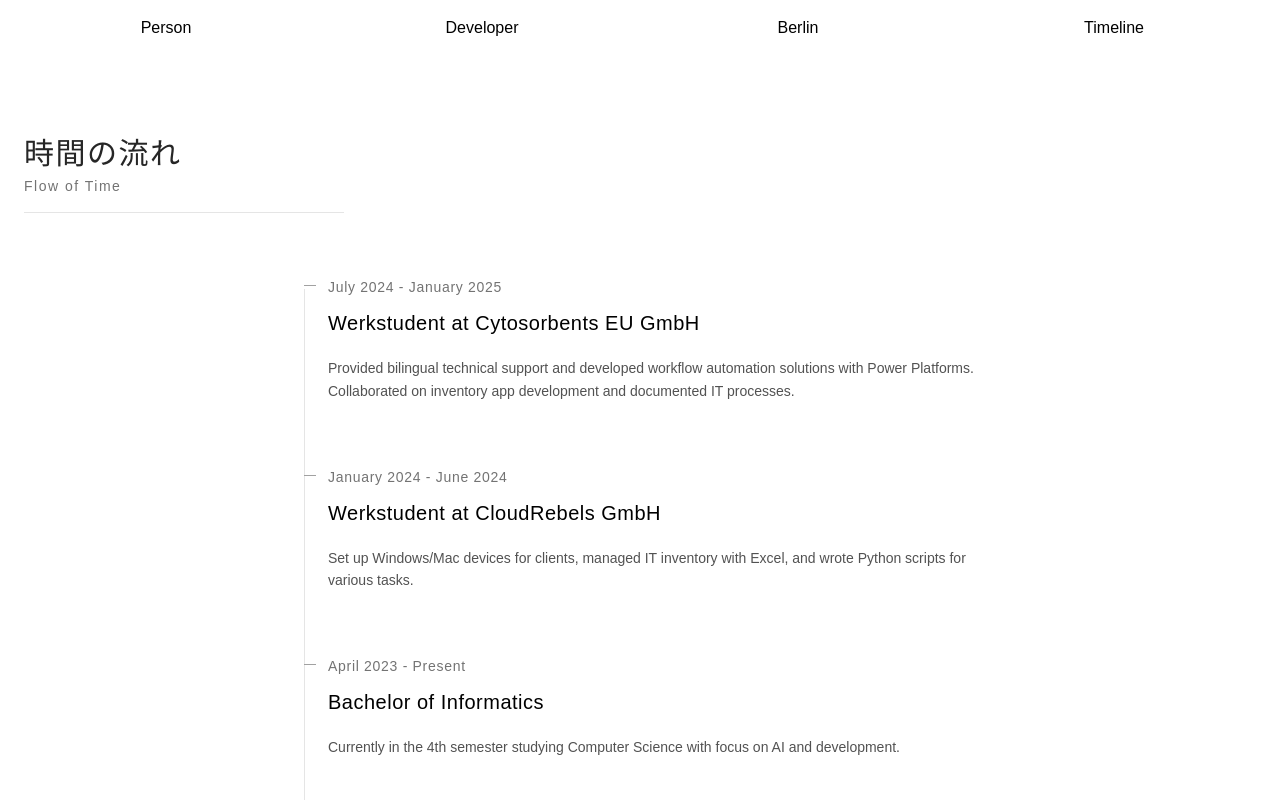
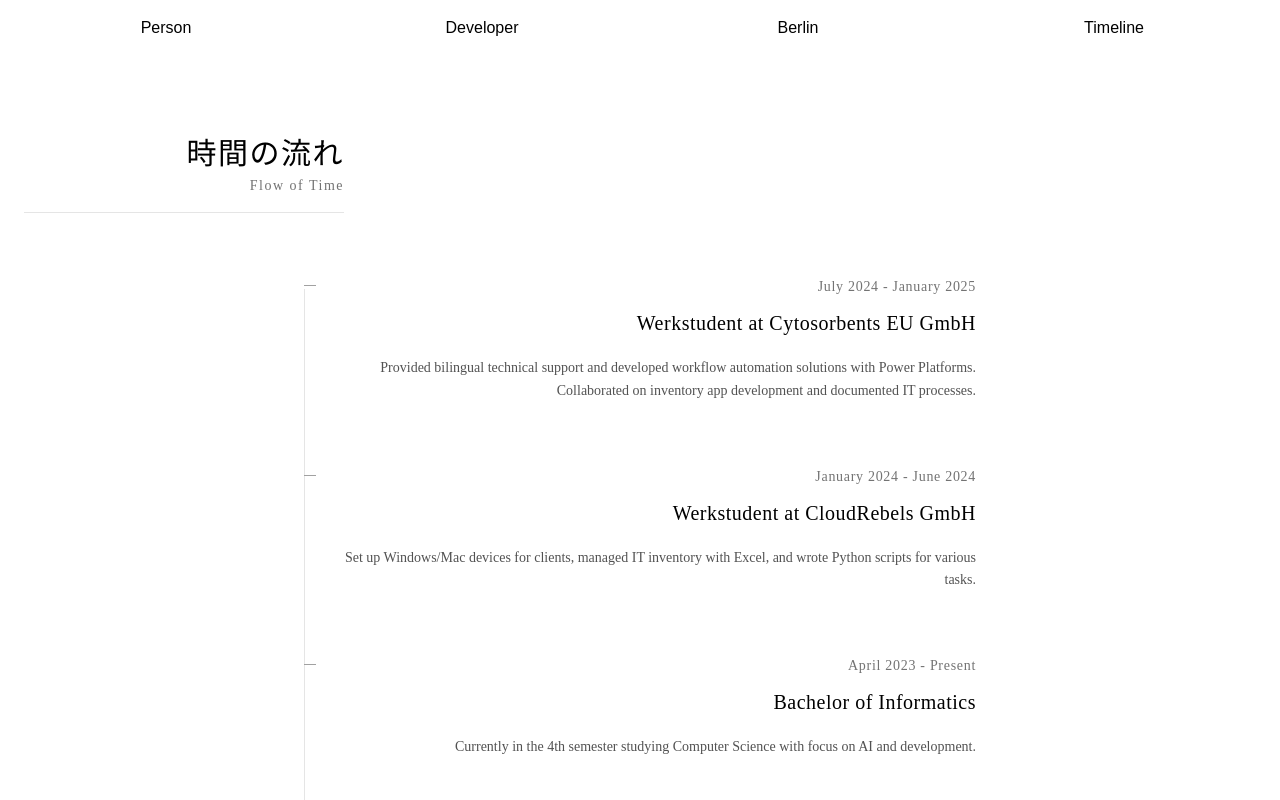
Before and after one commit to tylertzm/nextjs-boilerplate, a Next.js app: page /timeline in a window 1280 px wide. Shown: the top 800 px of the page. Built offline with nearby package versions, Linux system fonts and the light colour scheme.

Commit message:
timeline

```diff
--- a/app/berlin/page.tsx
+++ b/app/berlin/page.tsx
@@ -6,15 +6,14 @@ const berlinCenter = { lat: 52.52, lng: 13.405 };
 const mapContainerStyle = { width: '100%', height: '500px' };
 const GOOGLE_MAPS_API_KEY = 'AIzaSyCjuYqAbBrtDyQ7x7Idey8S1-hJQb4_V-A';
 
-// 🔥 Paste your MapId here
 const MAP_ID = '1228b90159890bac98703c1c';
 
 const MapsWithLocations: React.FC = () => {
   return (
     <div className="flex items-center justify-center h-screen bg-white font-geistSans">
       <div className="text-center w-full">
-        <h1 className="text-4xl font-bold text-black mb-6">Our Locations</h1>
-        <div style={mapContainerStyle}>
+        <h1 className="mylivelihood text-4xl font-bold text-black mb-6">My Livelihood</h1>
+        <div className="map" style={mapContainerStyle}>
           <APIProvider apiKey={GOOGLE_MAPS_API_KEY} onLoad={() => console.log('Maps API has loaded.')}>
             <Map
               defaultZoom={10}
--- a/app/components/timelinedesign.tsx
+++ b/app/components/timelinedesign.tsx
@@ -48,7 +48,7 @@ export interface TimelineProps {
 
 export function Timeline({ items, className }: TimelineProps) {
   return (
-    <div className={cn("space-y-0", className)}>
+    <div className={cn("space-y-0 justify-center", className)}>
       {items.map((item, index) => (
         <TimelineItem key={index} {...item} />
       ))}
--- a/app/developer/page.tsx
+++ b/app/developer/page.tsx
@@ -55,7 +55,7 @@ const DeveloperPage = () => {
   }, []);
 
   return (
-    <div className='min-h-screen flex justify-center bg-[#ffffff] py-20 px-4'>
+    <div className='flow min-h-screen flex justify-center bg-[#ffffff] py-20 px-4'>
       <div className='max-w-xl mx-auto'>
         <h1 className='mb-16 text-3xl font-light tracking-wider text-neutral-800 border-b border-neutral-200 pb-4 max-w-xs'>
         进展
--- a/app/globals.css
+++ b/app/globals.css
@@ -50,3 +50,20 @@ body {
   font-family: serif;
 
 }
+
+.mylivelihood{
+  font-family: serif;
+  padding-left: 7vh;
+  text-align: left;
+  font-size: 10vh;
+}
+
+.map{
+  padding: 7vh;
+}
+
+.flow{
+  font-family: serif;
+  font-size: 10vh;
+  text-align: right;
+}
--- a/app/timeline/page.tsx
+++ b/app/timeline/page.tsx
@@ -41,9 +41,9 @@ export default function TimelinePage() {
 
 
   return (
-    <div className="min-h-screen bg-[#ffffff] py-20">
-      <div className="container mx-auto px-4 md:px-6">
-        <h1 className="mb-16 text-3xl font-light tracking-wider text-neutral-800 border-b border-neutral-200 pb-4 max-w-xs">
+    <div className="flow flex justify-center items-center min-h-screen bg-[#ffffff] py-20">
+    <div className="container mx-auto px-4 md:px-6">
+        <h1 className="mb-16 text-3xl font-light tracking-wider text-black-800 border-b border-neutral-200 pb-4 max-w-xs">
           時間の流れ
           <span className="block text-sm mt-1 text-neutral-500">Flow of Time</span>
         </h1>
```
